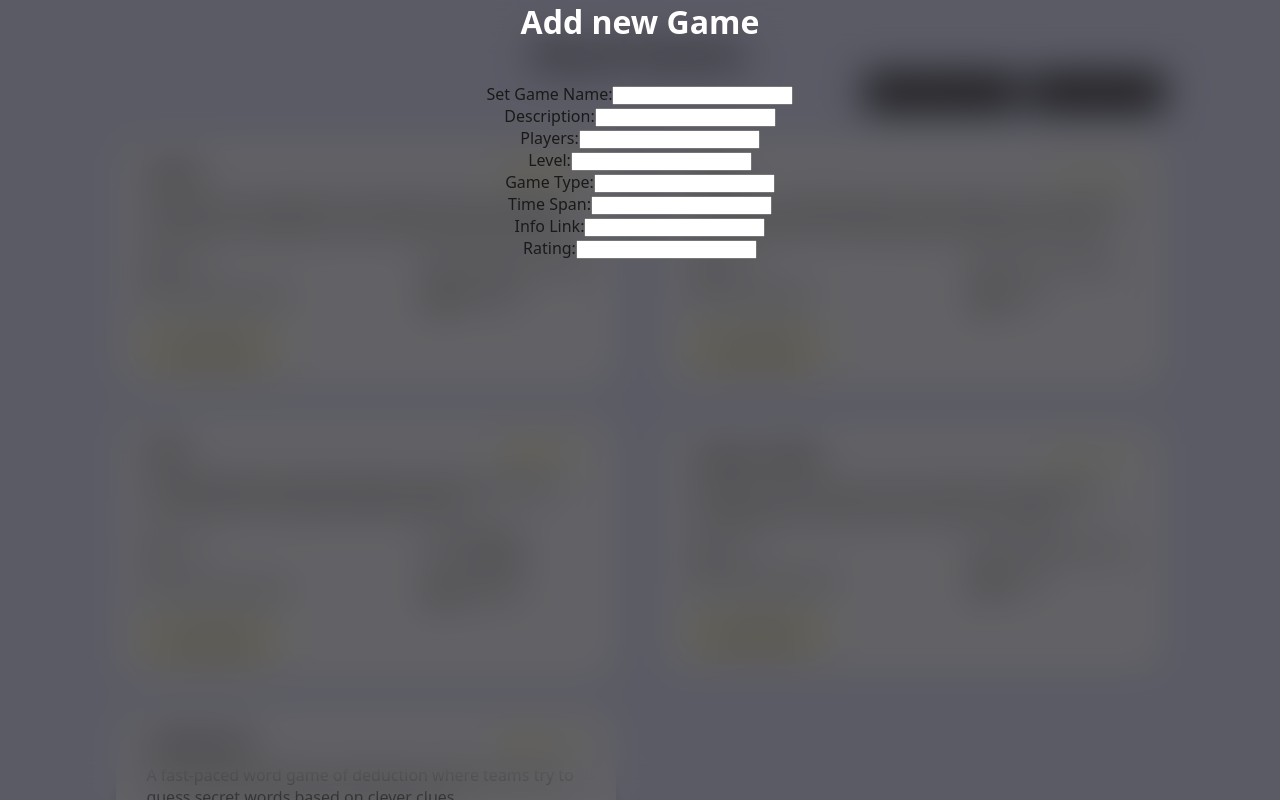
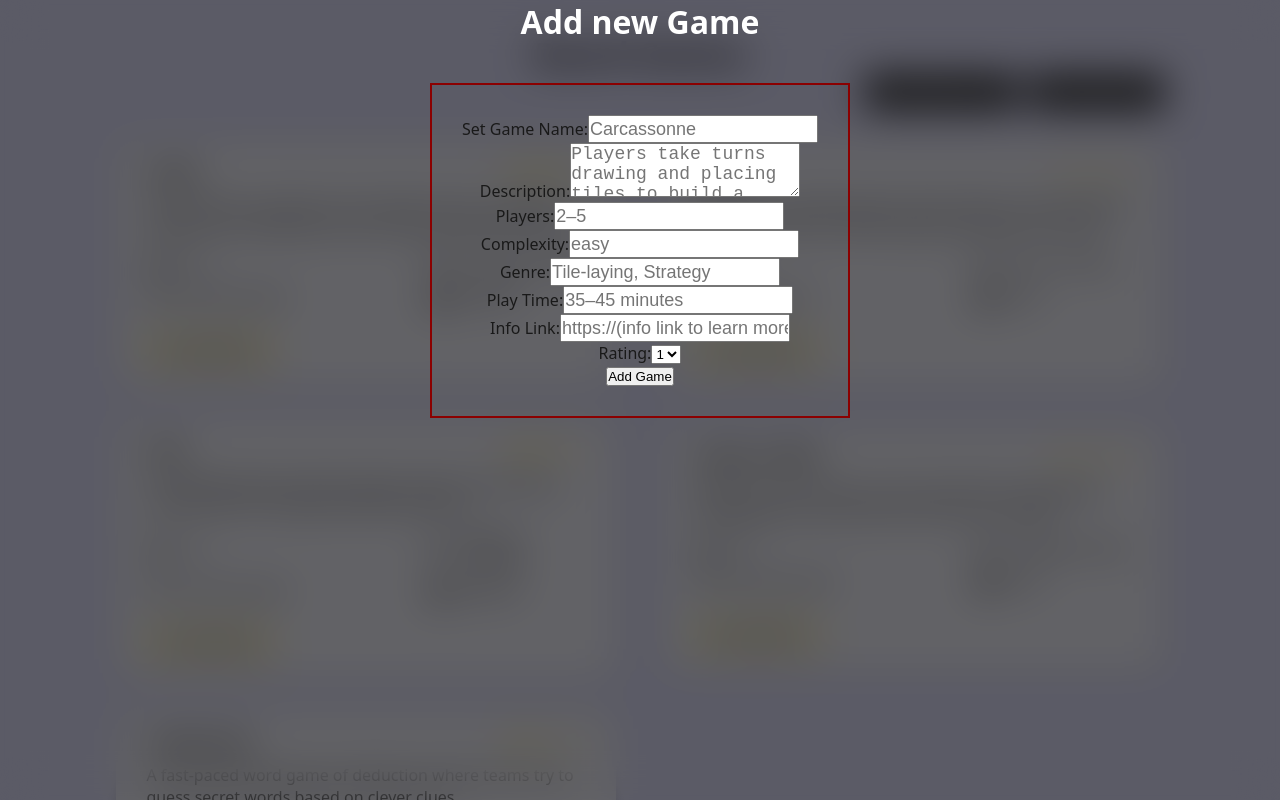
Before and after one commit to ilicc-sara/Board-Games, a React (Vite) app: page / in a window 1280 px wide. Both pictures are taken after a click on the button "Add New Game". Shown: the top 800 px of the page. Built offline with nearby package versions, Linux system fonts and the light colour scheme.

Commit message:
adding functionality to add new game

```diff
--- a/src/App.jsx
+++ b/src/App.jsx
@@ -12,24 +12,29 @@
   const [showForm, setShowForm] = useState(false);
 
   const [inputs, setInputs] = useState({
-    inputName: "",
-    inputDescription: "",
-    inputPlayers: "",
-    inputLevel: "",
-    inputGameType: "",
-    inputTimeSpan: "",
-    inputLink: "",
-    inputRating: "",
+    name: "",
+    description: "",
+    players: "",
+    complexity: "",
+    genre: "",
+    playTime: "",
+    link: "",
+    rating: "",
     id: crypto.randomUUID(),
   });
+  console.log(inputs);
+  console.log(information);
 
   const contentRef = useRef(null);
   const reactToPrintFn = useReactToPrint({ contentRef });
 
   function displayRating(ratingNumber) {
     const maxRateNumber = 5;
-    const rateNumber = Array(ratingNumber).fill(true);
-    const rateDifference = Array(maxRateNumber - ratingNumber).fill(false);
+
+    const number = Number(ratingNumber);
+
+    const rateNumber = Array(number).fill(true);
+    const rateDifference = Array(maxRateNumber - number).fill(false);
 
     const sum = [...rateNumber, ...rateDifference];
 
@@ -54,76 +59,108 @@
     });
   }
 
+  function handleSubmit(e) {
+    e.preventDefault();
+
+    setInformation((prev) => [...prev, inputs]);
+
+    setShowForm(false);
+  }
+
   return (
     <div ref={contentRef}>
       {showForm && (
         <div className="overlay" onClick={() => setShowForm(false)}>
           <h1 style={{ color: "white" }}>Add new Game</h1>
-          <form onClick={(e) => e.stopPropagation()}>
+          <form onClick={(e) => e.stopPropagation()} onSubmit={handleSubmit}>
             <label>Set Game Name:</label>
             <input
               type="text"
-              name="inputName"
-              value={inputs.inputName}
+              name="name"
+              value={inputs.name}
               onChange={(e) => handleInputChange(e)}
+              // required
+              placeholder="Carcassonne"
             />
             <br />
             <label>Description:</label>
-            <input
+            <textarea
               type="text"
-              name="inputDescription"
-              value={inputs.inputDescription}
+              name="description"
+              value={inputs.description}
               onChange={(e) => handleInputChange(e)}
+              // required
+              placeholder="Players take turns drawing and placing tiles to build a medieval landscape filled with cities, roads, monasteries, and fields."
             />
             <br />
             <label>Players:</label>
             <input
               type="text"
-              name="inputPlayers"
-              value={inputs.inputPlayers}
+              name="players"
+              value={inputs.players}
               onChange={(e) => handleInputChange(e)}
+              // required
+              placeholder="2–5"
             />
             <br />
-            <label>Level:</label>
+            <label>Complexity:</label>
             <input
               type="text"
-              name="inputLevel"
-              value={inputs.inputLevel}
+              name="complexity"
+              value={inputs.complexity}
               onChange={(e) => handleInputChange(e)}
+              // required
+              placeholder="easy"
             />
             <br />
-            <label>Game Type:</label>
+            <label>Genre:</label>
             <input
               type="text"
-              name="inputGameType"
-              value={inputs.inputGameType}
+              name="genre"
+              value={inputs.genre}
               onChange={(e) => handleInputChange(e)}
+              // required
+              placeholder="Tile-laying, Strategy"
             />
             <br />
-            <label>Time Span:</label>
+            <label>Play Time:</label>
             <input
               type="text"
-              name="inputTimeSpan"
-              value={inputs.inputTimeSpan}
+              name="playTime"
+              value={inputs.playTime}
               onChange={(e) => handleInputChange(e)}
+              // required
+              placeholder="35–45 minutes"
             />
             <br />
             <label>Info Link:</label>
             <input
               type="text"
-              name="inputLink"
-              value={inputs.inputLink}
+              name="link"
+              value={inputs.link}
               onChange={(e) => handleInputChange(e)}
+              // required
+              placeholder="https://(info link to learn more...)"
             />
             <br />
             <label>Rating:</label>
-            <input
+            <select
               type="text"
-              name="inputRating"
-              value={inputs.inputRating}
+              name="rating"
+              value={inputs.rating}
               onChange={(e) => handleInputChange(e)}
-            />
+              // required
+              placeholder="How would you rate this game?"
+            >
+              <option>1</option>
+              <option>2</option>
+              <option>3</option>
+              <option>4</option>
+              <option>5</option>
+            </select>
             <br />
+
+            <button> Add Game </button>
           </form>
         </div>
       )}
@@ -154,9 +191,9 @@
 
             <GameDetails
               players={game.players}
-              gameType={game.gameType}
-              timeSpan={game.timeSpan}
-              level={game.level}
+              genre={game.genre}
+              playTime={game.playTime}
+              complexity={game.complexity}
             />
 
             <AppBtn variation="link-btn" href={game.link}>
--- a/src/GameDetails.jsx
+++ b/src/GameDetails.jsx
@@ -1,7 +1,7 @@
 import React from "react";
 
 function GameDetails(props) {
-  const { players, gameType, timeSpan, level } = props;
+  const { players, genre, playTime, complexity } = props;
 
   return (
     <div className="game-details">
@@ -9,15 +9,14 @@
         <ion-icon name="people-outline"></ion-icon> {players}
       </p>
       <p className="game-detail">
-        <img className="social-game-icon" src={"./social-game.png"} />{" "}
-        {gameType}
+        <img className="social-game-icon" src={"./social-game.png"} /> {genre}
       </p>
       <p className="game-detail">
-        <ion-icon name="time-outline"></ion-icon> {timeSpan}
+        <ion-icon name="time-outline"></ion-icon> {playTime}
       </p>
       <p className="game-detail">
         <ion-icon name="stats-chart-outline"></ion-icon>
-        {level}
+        {complexity}
       </p>
     </div>
   );
--- a/src/data.js
+++ b/src/data.js
@@ -4,9 +4,9 @@
     description:
       "Trade, build, and settle in this modern clasic. Compete to expand your settlements and control the island of Catan.",
     players: "3-4",
-    level: "Medium",
-    gameType: "Strategy, Trading",
-    timeSpan: "60-90 minutes",
+    complexity: "Medium",
+    genre: "Strategy, Trading",
+    playTime: "60-90 minutes",
     link: "https://youtu.be/6OF32Eq5DZo?si=1RSHugUTXe54Zo8t",
     rating: 4,
     id: crypto.randomUUID(),
@@ -16,9 +16,9 @@
     description:
       "A creative storytelling game where players use beautifully illustrated cards to vluff and guess each other's stories",
     players: "3-6",
-    level: "Easy",
-    gameType: "Party, Creative",
-    timeSpan: "30 minutes",
+    complexity: "Easy",
+    genre: "Party, Creative",
+    playTime: "30 minutes",
     link: "https://youtu.be/YmPsn05nmh8?si=o8_9a_lXg3OEeSfc",
     rating: 0,
     id: crypto.randomUUID(),
@@ -28,9 +28,9 @@
     description:
       "A tile-grafting game where players take turns selecting colorful tiles to complete beautiful patterns",
     players: "2-4",
-    level: "Medium",
-    gameType: "Abstract, Strategy",
-    timeSpan: "30-45 minutes",
+    complexity: "Medium",
+    genre: "Abstract, Strategy",
+    playTime: "30-45 minutes",
     link: "https://youtu.be/dXuucWGrFMQ?si=j7Mh7rpthXaOqC9f",
     rating: 3,
     id: crypto.randomUUID(),
@@ -40,9 +40,9 @@
     description:
       "Build your train routes accross the USA in this gateway strategy game. Easy to learn and fun for all ages.",
     players: "2-5",
-    level: "Easy",
-    gameType: "Strategy, Family",
-    timeSpan: "45-60 minutes",
+    complexity: "Easy",
+    genre: "Strategy, Family",
+    playTime: "45-60 minutes",
     link: "https://youtu.be/UCZ0uQxvqv8?si=CQkRok_URZkvRyme",
     rating: 1,
     id: crypto.randomUUID(),
@@ -52,9 +52,9 @@
     description:
       "A fast-paced word game of deduction where teams try to guess secret words based on clever clues.",
     players: "4-8+",
-    level: "Easy",
-    gameType: "Strategy, Family",
-    timeSpan: "15-30 minutes",
+    complexity: "Easy",
+    genre: "Strategy, Family",
+    playTime: "15-30 minutes",
     link: "https://youtu.be/WErB95Brgbs?si=DO6TOXdLniDAJ6tN",
     rating: 2,
     id: crypto.randomUUID(),
--- a/src/index.css
+++ b/src/index.css
@@ -195,6 +195,24 @@
   z-index: 5;
 }
 
+input,
+textarea {
+  width: 230px;
+  height: 28px;
+  font-size: 18px;
+}
+
+textarea {
+  height: 54px;
+}
+
+form {
+  border: 2px solid darkred;
+  width: fit-content;
+  margin: 0 auto;
+  padding: 30px;
+}
+
 .hidden {
   display: none;
 }
```
